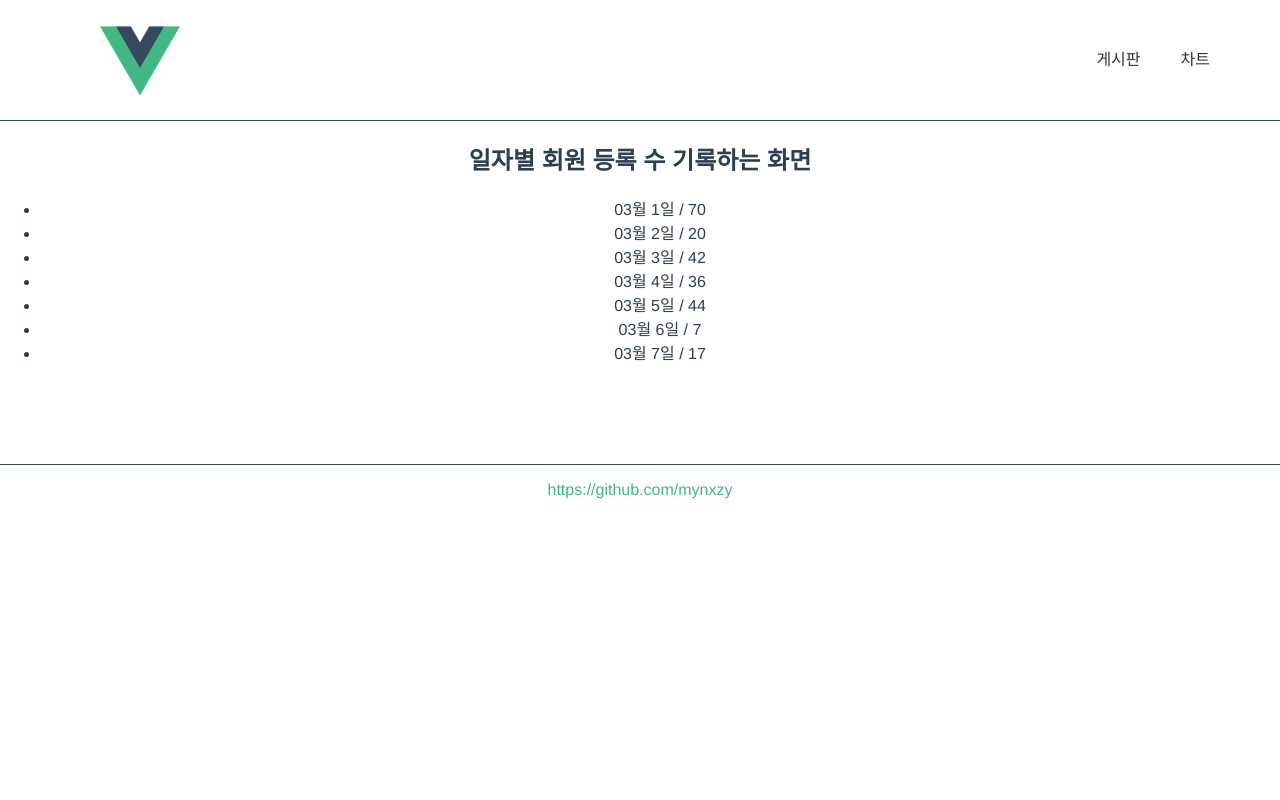
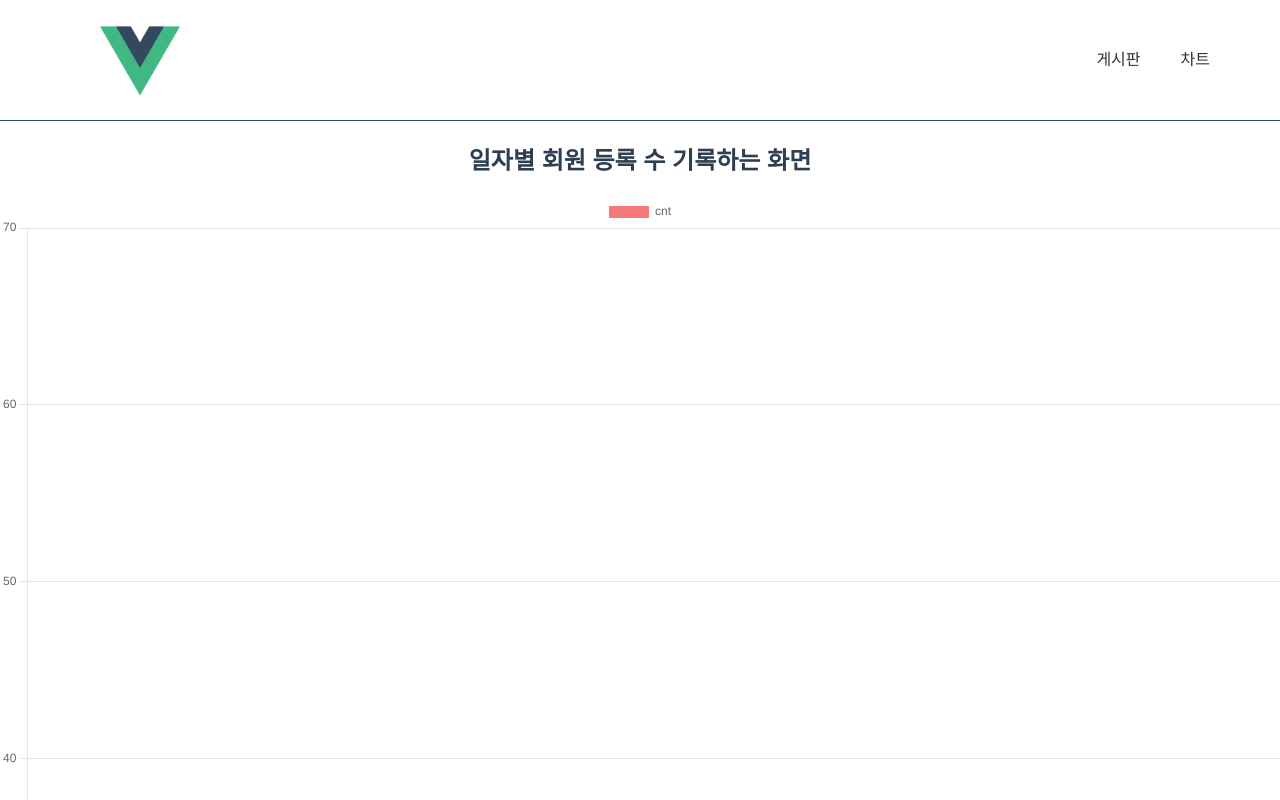
Before and after one commit to mynxzy/vue-project, a Vue app in the folder vue_front/: page /chart in a window 1280 px wide. Shown: the top 800 px of the page. Built offline with nearby package versions, Linux system fonts and the light colour scheme.

Commit message:
차트생성

```diff
--- a/vue_front/src/components/chart/member-chart.vue
+++ b/vue_front/src/components/chart/member-chart.vue
@@ -1,19 +1,19 @@
 <template>
 	<div>
 		<h2>일자별 회원 등록 수 기록하는 화면</h2>
-		<ul>
-			<li v-for="item in chartData" v-bind:key="item">
-				{{item.cretDt}} / {{item.cnt}}
-			</li>
-		</ul>
+		<Bar :chart-data="chartData" />
 	</div>
 </template>
 
 <script>
 import {chartData} from "./exampleData.js";
+import { Bar } from 'vue-chartjs'
+import { Chart as ChartJS, Title, Tooltip, Legend, BarElement, CategoryScale, LinearScale } from 'chart.js'
+
+ChartJS.register(Title, Tooltip, Legend, BarElement, CategoryScale, LinearScale)
 export default {
 	components: {
-
+		Bar
 	},
 	created(){
 		//화면 진입 시, 제일 먼저 실행되는 함수
@@ -21,12 +21,29 @@ export default {
 	data() {
 		//데이터 객체 반환 함수
 		return {
-			chartData:chartData
+			chartData:{
+				labels: [
+
+					],
+				datasets: [
+					{
+					label: 'cnt',
+					backgroundColor: '#f87979',
+					data: [
+						chartData[0].cnt, chartData[1].cnt, chartData[2].cnt, chartData[3].cnt, chartData[4].cnt, chartData[5].cnt, chartData[6].cnt
+						]
+					}
+				]
+			}
 		};
 	},
 	methods:{
 		//함수 기재
-
+		date(){
+			for(var i=0; i<chartData.length; i++){
+				return this.chartData[i].cretDt;
+			}
+		}
 	}
 };
 </script>
```
Also changed, not shown: 2 other files (tests, documents, lock files or other folders).
